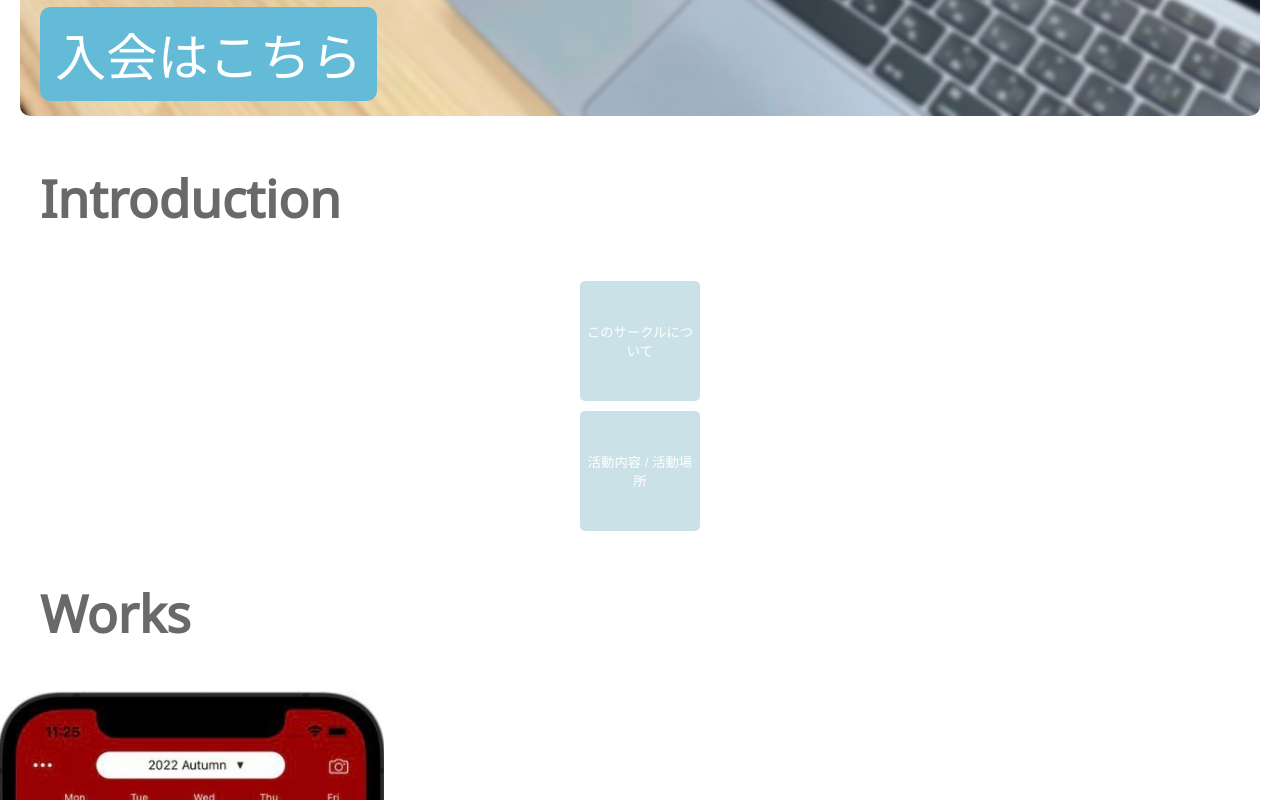
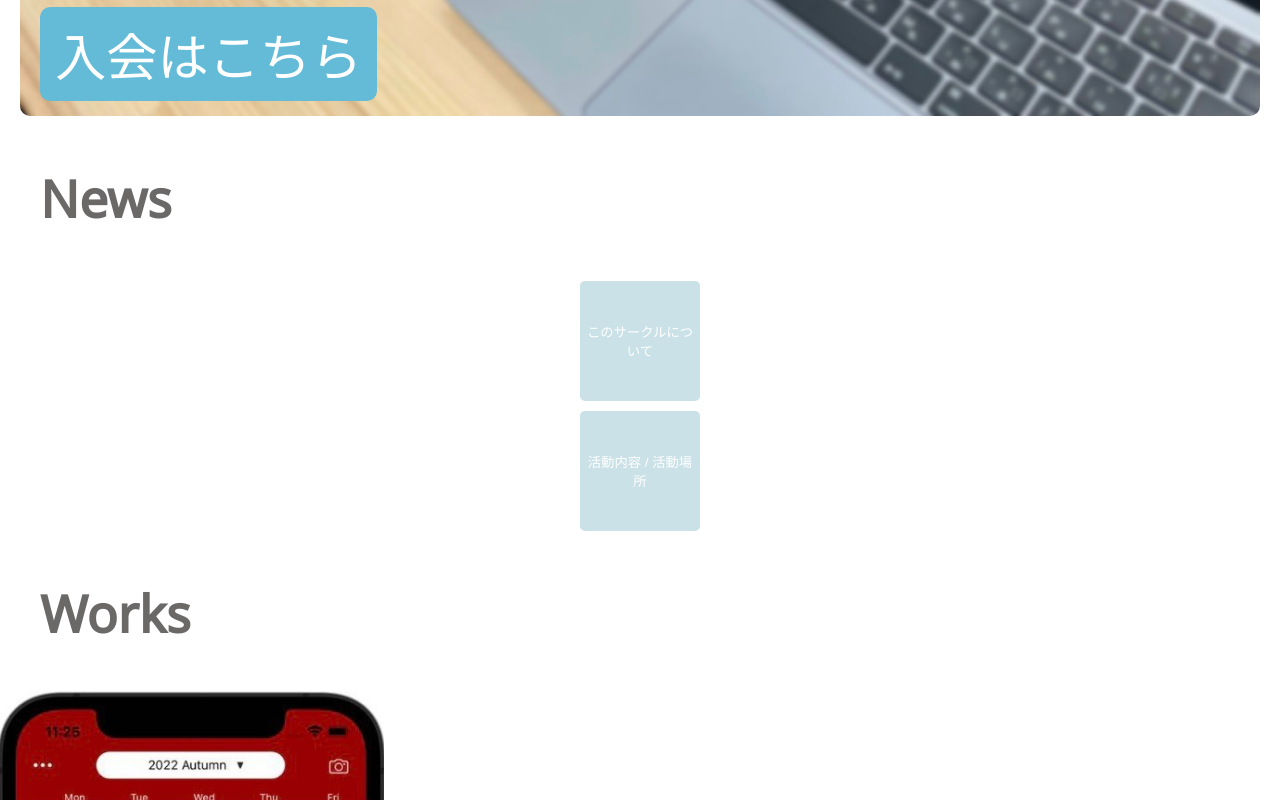
Before and after one commit to RioTsukiji/hit-web, a React (Create React App) app in the folder hit-web/: page / in a window 1280 px wide. Shown: the part 740-1540 px from the top of the page. Built offline with nearby package versions, Linux system fonts and the light colour scheme.

Commit message:
Intro -> News

```diff
--- a/hit-web/src/App.tsx
+++ b/hit-web/src/App.tsx
@@ -1,5 +1,5 @@
 import React from 'react';
-import IntroContext from './components/Content/IntroContext';
+import NewsContext from './components/Content/NewsContext';
 import Header from './components/Header/Header';
 import ImageBanner from './components/Banner/ImageBanner';
 import ContentColumn from './components/Content/ContentColumn';
@@ -7,7 +7,7 @@ import Footer from './components/Footer/Footer';
 import './App.css';
 
 function App() {
-  const intros = [
+  const news = [
     { id: '1',
       title: 'このサークルについて',
       detail: 'このサークルは、一橋大学内のデベロッパーコミュニティです。Webサイトやアプリの開発・デザインに興味がある方の入会を募集しています！学年・年齢は問いません。'
@@ -19,14 +19,14 @@ function App() {
   ]
 
   return (
-    <IntroContext.Provider value={intros}>
+    <NewsContext.Provider value={news}>
       <div className="App">
         <Header />
         <ImageBanner />
         <ContentColumn />
         <Footer />
       </div>
-    </IntroContext.Provider>
+    </NewsContext.Provider>
   );
 }
 
--- a/hit-web/src/components/Content/ContentColumn.js
+++ b/hit-web/src/components/Content/ContentColumn.js
@@ -1,19 +1,19 @@
 import React, {useState, useContext} from 'react';
-import IntroContext from './IntroContext';
-import IntroList from './IntroList';
-import IntroDetail from './IntroDetail';
+import NewsContext from './NewsContext';
+import NewsList from './NewsList';
+import NewsDetail from './NewsDetail';
 import Works from './Works';
 import './ContentColumn.css';
 
 const ContentColumn = () => {
-    const intros = useContext(IntroContext);
-    const [selectedIntro, setSelectedIntro] = useState(null);
+    const news = useContext(NewsContext);
+    const [selectedNews, setSelectedNews] = useState(null);
 
     return (
         <div className="content-column">
-            {selectedIntro
-                ? <IntroDetail intro={selectedIntro} onBack={() => setSelectedIntro(null)} />
-                : <IntroList intros={intros} onSelect={id => setSelectedIntro(intros.find(intro => intro.id === id))} />}
+            {selectedNews
+                ? <NewsDetail news={selectedNews} onBack={() => setSelectedNews(null)} />
+                : <NewsList news={news} onSelect={id => setSelectedNews(news.find(newsItem => newsItem.id === id))} />}
             <Works />
         </div>
     );
--- a/hit-web/src/components/Content/IntroContext.js
+++ /dev/null
@@ -1,5 +0,0 @@
-import React from 'react';
-
-const IntroContext = React.createContext();
-
-export default IntroContext;
--- a/hit-web/src/components/Content/IntroDetail.js
+++ /dev/null
@@ -1,14 +0,0 @@
-import React from 'react';
-import './IntroDetail.css';
-
-const IntroDetail = ({ intro, onBack }) => {
-    return (
-		<section id="intro">
-			<h2>{intro.title}</h2>
-			<p>{intro.detail}</p>
-			<button className="button" onClick={onBack}>close</button>
-		</section>
-	);
-};
-
-export default IntroDetail;
--- a/hit-web/src/components/Content/IntroList.js
+++ /dev/null
@@ -1,17 +0,0 @@
-import React from 'react';
-import './Intro.css';
-
-const IntroList = ({intros, onSelect}) => {
-    return (
-        <section id="intro">
-            <h2>Introduction</h2>
-            {intros.map(intro => (
-                <div key={intro.id}>
-                   <button className="intro-button" onClick={() => onSelect(intro.id)}>{intro.title}</button>
-                </div>
-            ))}
-        </section>
-    );
-};
-
-export default IntroList;
--- /dev/null
+++ b/hit-web/src/components/Content/NewsContext.js
@@ -0,0 +1,5 @@
+import React from 'react';
+
+const NewsContext = React.createContext();
+
+export default NewsContext;
--- a/hit-web/src/components/Content/IntroDetail.css
+++ b/hit-web/src/components/Content/NewsDetail.css
@@ -1,11 +1,11 @@
-#intro h2 {
+#news h2 {
 	color: #6b6868;
 	font-size: 4.0vw;
     text-align: left;
 	margin-left: 40px;
 }
 
-#intro p {
+#news p {
 	font-size: 1.0em;
 }
 
--- /dev/null
+++ b/hit-web/src/components/Content/NewsDetail.js
@@ -0,0 +1,14 @@
+import React from 'react';
+import './NewsDetail.css';
+
+const NewsDetail = ({ news, onBack }) => {
+    return (
+		<section id="news">
+			<h2>{news.title}</h2>
+			<p>{news.detail}</p>
+			<button className="button" onClick={onBack}>close</button>
+		</section>
+	);
+};
+
+export default NewsDetail;
--- a/hit-web/src/components/Content/Intro.css
+++ b/hit-web/src/components/Content/NewsList.css
@@ -1,8 +1,8 @@
-#intro {
+#news {
 	text-align: center;
 }
 
-.intro-button {
+.news-button {
     width: 120px;
     height: 120px;
     opacity: 0.6;
@@ -15,7 +15,7 @@
 	transition: all 0.15s ease-in-out;
 }
 
-.intro-button:hover {
+.news-button:hover {
     opacity: 1;
 	box-shadow: 0px 8px 15px rgba(4, 2, 2, 0.292);
 }
--- /dev/null
+++ b/hit-web/src/components/Content/NewsList.js
@@ -0,0 +1,17 @@
+import React from 'react';
+import './NewsList.css';
+
+const NewsList = ({news, onSelect}) => {
+    return (
+        <section id="news">
+            <h2>News</h2>
+            {news.map(newsItem => (
+                <div key={newsItem.id}>
+                   <button className="news-button" onClick={() => onSelect(newsItem.id)}>{newsItem.title}</button>
+                </div>
+            ))}
+        </section>
+    );
+};
+
+export default NewsList;
--- a/hit-web/src/components/Header/Header.js
+++ b/hit-web/src/components/Header/Header.js
@@ -20,14 +20,14 @@ const Header = () => {
             {/* ドロワーメニューのコード */}
                 <div className={`drawer-menu ${isMenuOpen ? 'open' : ''}`}>
                     <nav>
-                        <a href="#intro" onClick={toggleMenu}>Introduction</a>
+                        <a href="#news" onClick={toggleMenu}>News</a>
                         <a href="#works" onClick={toggleMenu}>Works</a>
                     </nav>
                 </div>
 
 
             <nav className="header-menu">
-                <a href="#intro">Introduction</a>
+                <a href="#news">News</a>
                 <a href="#works">Works</a>
             </nav>
         </header>
```
